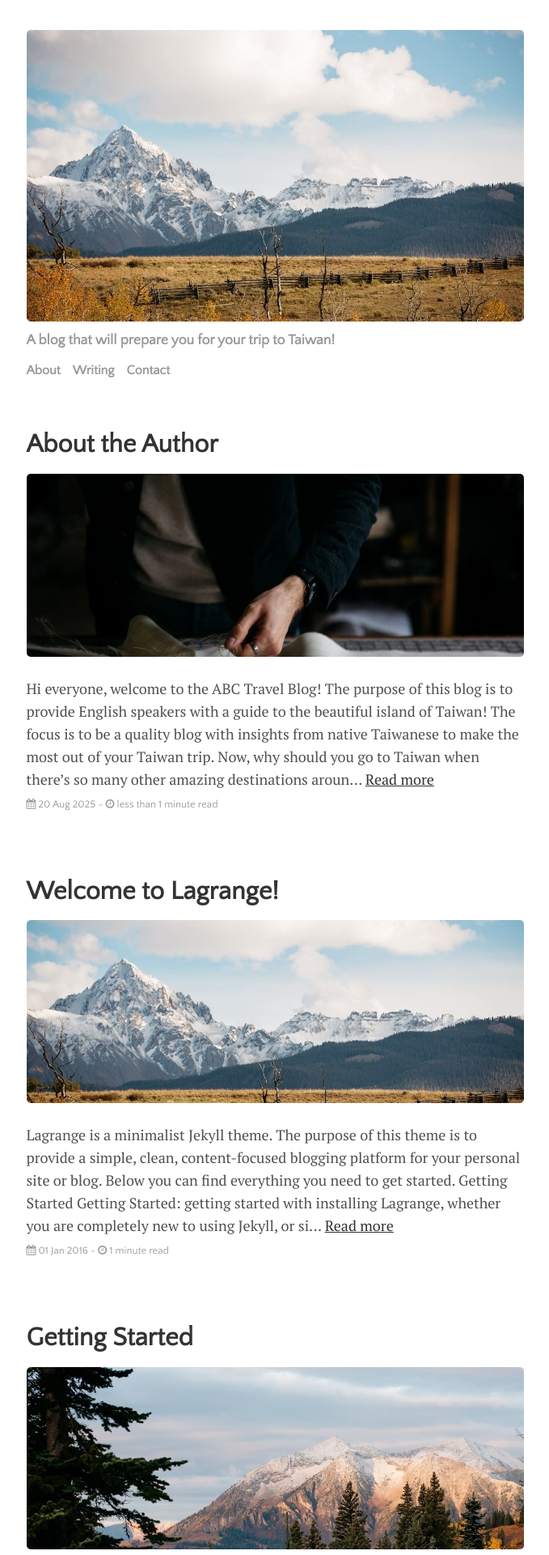
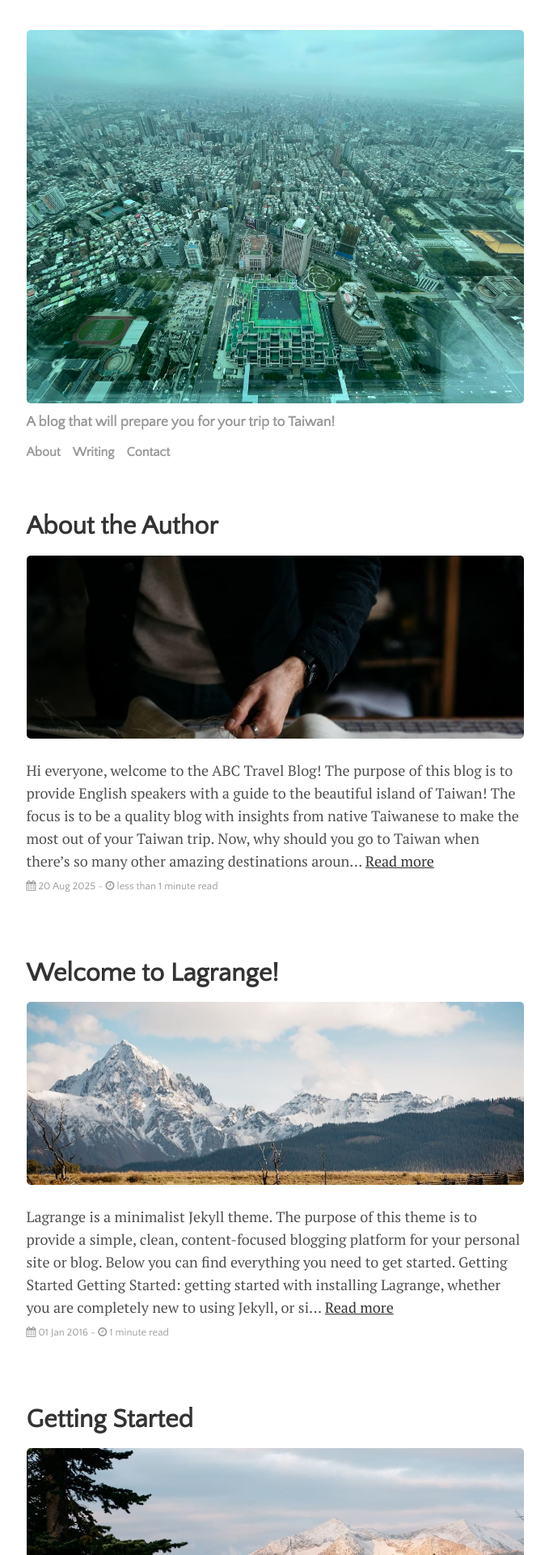
Before and after one commit to AbcTravelBlog/abctravelblog.github.io, a Jekyll site: the page built from index.html, in a window 1280 px wide. Shown: the top 1920 px of the page at 81% size, without its empty margins (300-979 px from the left). Built offline with Jekyll 4.4.1, drawn with Linux system fonts in a browser that asks for light colours; the list of posts is cut into pages by our own code.

Commit message:
Updating icons and including banner

```diff
--- a/_data/settings.yml
+++ b/_data/settings.yml
@@ -17,6 +17,8 @@ social:
 - {icon: 'twitter',    link: 'https://twitter.com/paululele'}
 - {icon: 'linkedin',   link: 'http://www.linkedin.com/in/lenpaul/'}
 - {icon: 'envelope',   link: 'mailto:l.nguyen.paul@gmail.com'}
+- {icon: 'sun',        link: ''}
+- {icon: 'moon',       link: ''}
 - {icon: 'rss-square', link: '/feed.xml'}
 # - {icon: 'rss-square', link: '/rss-feed.xml'}
 
--- a/_includes/header.html
+++ b/_includes/header.html
@@ -1,7 +1,7 @@
 <header class="header">
   <h3 class="header-title">
     <a href="{{ site.github.url }}/">
-      <img src="assets/img/mountains.jpg" alt="Website Banner" class="banner">
+      <img src="assets/img/banner.jpg" alt="Website Banner" class="banner">
     </a>
     <small class="header-subtitle">{{ site.description }}</small>
     {% include menu.html %}
```
Also changed, not shown: lagrange.gemspec.
